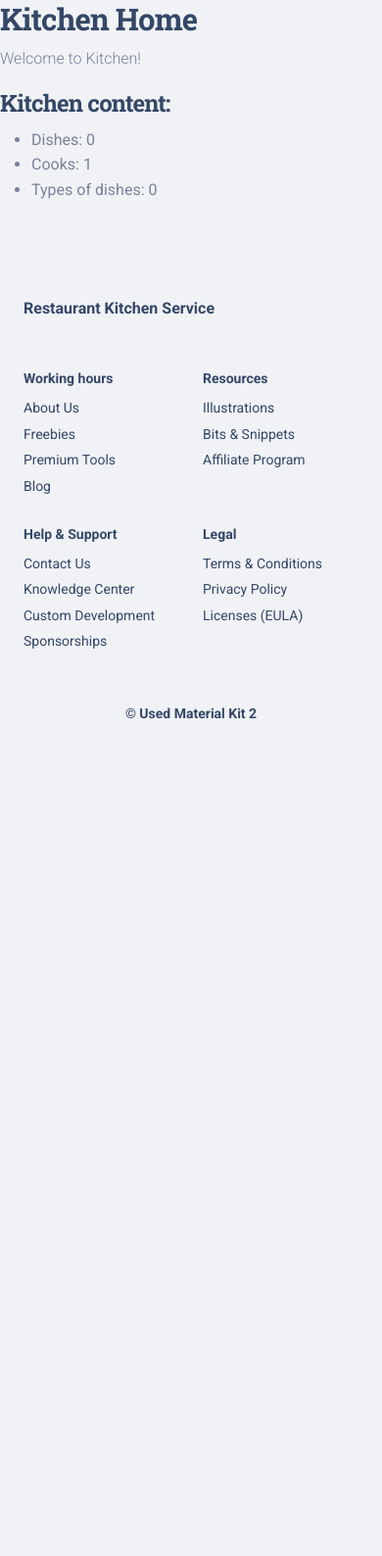
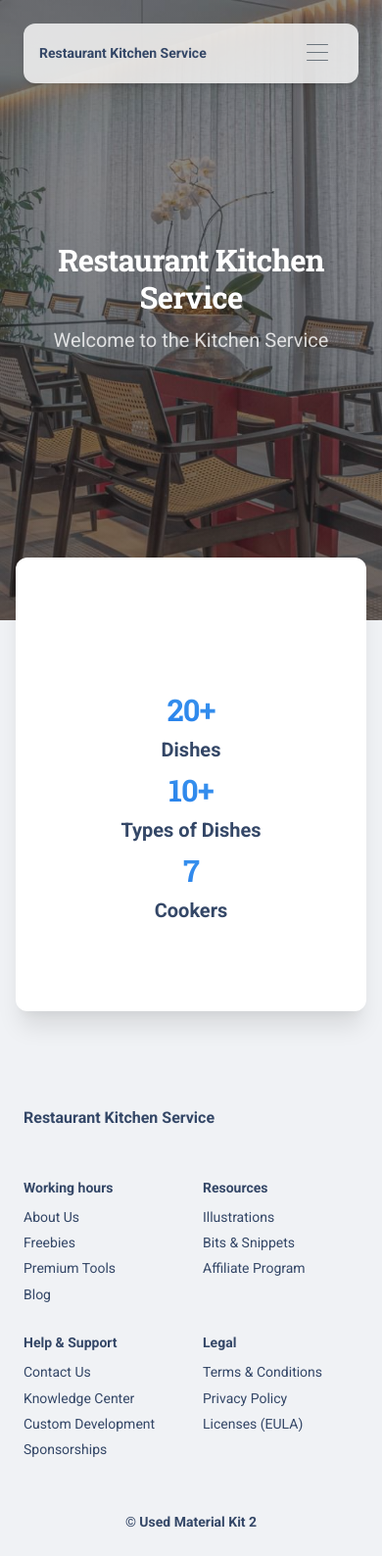
Before and after one commit to Yevheniy-Lototskiy/restaurant-kitchen-service, a Django app: page / in a window 390 px wide. Shown: the whole page at 98% size. Before the commit the page ends 734 px from the top, so only its background shows below. Run offline with Django 4.2, Linux system fonts and the light colour scheme; the visitor is signed in with stand-in values (Sample User, id 1); data comes from the database, SQL or seed files in the repository; data that the repository does not hold is empty; some libraries are stand-ins or nearby versions.

Commit message:
Rewrite index.html, add styles

```diff
--- a/templates/kitchen/index.html
+++ b/templates/kitchen/index.html
@@ -1,16 +1,141 @@
 {% extends 'base.html' %}
 
-{% block title %}
-  <title>Home page</title>
-{% endblock %}
+{% block title %}{% endblock %}
+
+{% block body_class %}{% endblock %}
 
 {% block content %}
-  <h1>Kitchen Home</h1>
-  <p>Welcome to Kitchen!</p>
-  <h3>Kitchen content:</h3>
-  <ul>
-    <li>Dishes: {{ num_dishes }}</li>
-    <li>Cooks: {{ num_cooks }}</li>
-    <li>Types of dishes: {{ num_dish_types }}</li>
-  </ul>
-{% endblock %}
+
+  {% include 'includes/navigation.html' %}
+
+  <header class="bg-gradient-dark">
+    <div class="page-header min-vh-75" style="background-image: url('{{ ASSETS_ROOT }}/img/bg9.jpg');">
+      <span class="mask bg-gradient-dark opacity-6"></span>
+      <div class="container">
+        <div class="row justify-content-center">
+          <div class="col-lg-8 text-center mx-auto my-auto">
+            <h1 class="text-white">Restaurant Kitchen Service</h1>
+            <p class="lead mb-4 text-white opacity-8">Welcome to the Kitchen Service</p>
+          </div>
+        </div>
+      </div>
+    </div>
+  </header>
+
+  <div class="card card-body shadow-xl mx-3 mx-md-4 mt-n6">
+    <section class="pt-4 pb-6" id="count-stats">
+      <div class="container">
+        <div class="row mb-7">
+        </div>
+        <div class="row justify-content-center text-center">
+          <div class="col-md-3">
+            <h1 class="text-gradient text-info"><span id="state1" countTo="20">0</span>+</h1>
+            <h5>Dishes</h5>
+          </div>
+          <div class="col-md-3">
+            <h1 class="text-gradient text-info"><span id="state2" countTo="10">0</span>+</h1>
+            <h5>Types of Dishes</h5>
+          </div>
+          <div class="col-md-3">
+            <h1 class="text-gradient text-info"><span id="state3" countTo="7">0</span></h1>
+            <h5>Cookers</h5>
+          </div>
+        </div>
+      </div>
+    </section>
+  </div>
+
+{% endblock content %}
+
+{% block javascripts %}
+
+  <script>
+      // get the element to animate
+      var element = document.getElementById('count-stats');
+      var elementHeight = element.clientHeight;
+
+      // listen for scroll event and call animate function
+
+      document.addEventListener('scroll', animate);
+
+      // check if element is in view
+      function inView() {
+          // get window height
+          var windowHeight = window.innerHeight;
+          // get number of pixels that the document is scrolled
+          var scrollY = window.scrollY || window.pageYOffset;
+          // get current scroll position (distance from the top of the page to the bottom of the current viewport)
+          var scrollPosition = scrollY + windowHeight;
+          // get element position (distance from the top of the page to the bottom of the element)
+          var elementPosition = element.getBoundingClientRect().top + scrollY + elementHeight;
+
+          // is scroll position greater than element position? (is element in view?)
+          if (scrollPosition > elementPosition) {
+              return true;
+          }
+
+          return false;
+      }
+
+      var animateComplete = true;
+
+      // animate element when it is in view
+      function animate() {
+
+          // is element in view?
+          if (inView()) {
+              if (animateComplete) {
+                  if (document.getElementById('state1')) {
+                      const countUp = new CountUp('state1', document.getElementById("state1").getAttribute("countTo"));
+                      if (!countUp.error) {
+                          countUp.start();
+                      } else {
+                          console.error(countUp.error);
+                      }
+                  }
+                  if (document.getElementById('state2')) {
+                      const countUp1 = new CountUp('state2', document.getElementById("state2").getAttribute("countTo"));
+                      if (!countUp1.error) {
+                          countUp1.start();
+                      } else {
+                          console.error(countUp1.error);
+                      }
+                  }
+                  if (document.getElementById('state3')) {
+                      const countUp2 = new CountUp('state3', document.getElementById("state3").getAttribute("countTo"));
+                      if (!countUp2.error) {
+                          countUp2.start();
+                      } else {
+                          console.error(countUp2.error);
+                      }
+                      ;
+                  }
+                  animateComplete = false;
+              }
+          }
+      }
+
+      if (document.getElementById('typed')) {
+          var typed = new Typed("#typed", {
+              stringsElement: '#typed-strings',
+              typeSpeed: 90,
+              backSpeed: 90,
+              backDelay: 200,
+              startDelay: 500,
+              loop: true
+          });
+      }
+  </script>
+
+  <script>
+      if (document.getElementsByClassName('page-header')) {
+          window.onscroll = debounce(function () {
+              var scrollPosition = window.pageYOffset;
+              var bgParallax = document.querySelector('.page-header');
+              var oVal = (window.scrollY / 3);
+              bgParallax.style.transform = 'translate3d(0,' + oVal + 'px,0)';
+          }, 6);
+      }
+  </script>
+
+{% endblock javascripts %}
```
